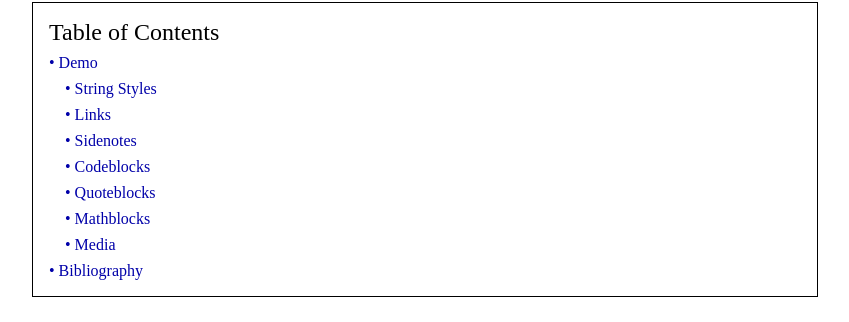
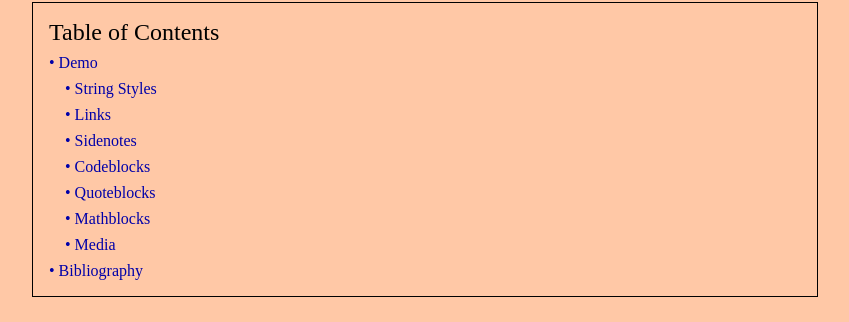
Before and after one commit to rybla/rybl-website, a website: page compile_input/index.html in a window 1280 px wide. Shown: the part 84-406 px from the top of the page, without its empty margins (215-1064 px from the left). Drawn offline with Linux system fonts and the light colour scheme; files that its build step writes are made by us from their sources; files whose address does not match are found by name.

Commit message:
messing around

```diff
--- a/compile_input/main.css
+++ b/compile_input/main.css
@@ -1,5 +1,6 @@
 html {
   scroll-behavior: smooth;
+  background-color: #ffc8a6;
 }
 
 html,
@@ -21,8 +22,13 @@ a {
   /* color: red !important; */
   /* outline: 0.2em solid blue; */
   /* outline: 0.5em ridge rgba(170, 50, 220, .6); */
+
   outline: 0.5em outset rgba(170, 50, 220, .6);
   transition-property: outline;
   transition-duration: 0.5s;
-  /* border-radius: 2rem; */
+
+  /* border: 0.5em solid transparent;
+  border-image: linear-gradient(to bottom right, #b827fc 0%, #2c90fc 25%, #b8fd33 50%, #fec837 75%, #fd1892 100%);
+  border-image-slice: 1;
+  box-sizing: border-box; */
 }
--- a/docs/main.css
+++ b/docs/main.css
@@ -1,5 +1,6 @@
 html {
   scroll-behavior: smooth;
+  background-color: #ffc8a6;
 }
 
 html,
@@ -21,8 +22,15 @@ a {
   /* color: red !important; */
   /* outline: 0.2em solid blue; */
   /* outline: 0.5em ridge rgba(170, 50, 220, .6); */
+
   outline: 0.5em outset rgba(170, 50, 220, .6);
   transition-property: outline;
   transition-duration: 0.5s;
-  /* border-radius: 2rem; */
+
+  /* border: 0.5em solid transparent;
+  border-image: linear-gradient(to bottom right, #b827fc 0%, #2c90fc 25%, #b8fd33 50%, #fec837 75%, #fd1892 100%);
+  border-image-slice: 1;
+  box-sizing: border-box; */
+
+  border-radius: 1rem;
 }
```
